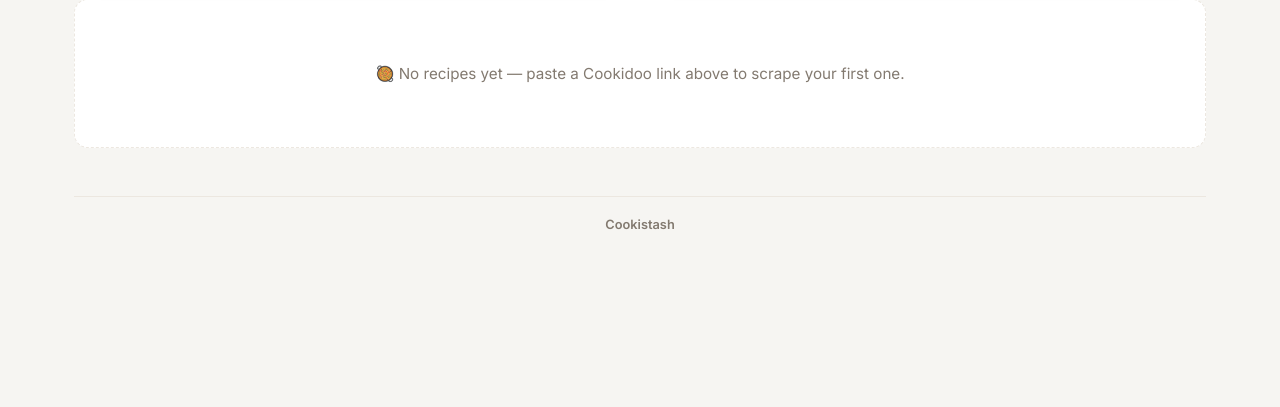
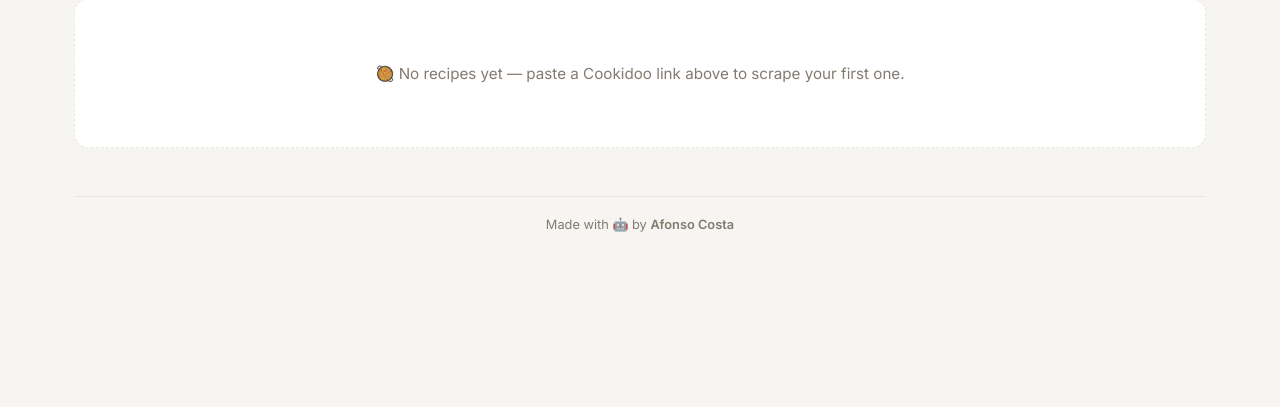
Before and after one commit to afonsoc12/cookistash, a Django app: page / in a window 1280 px wide. Shown: the part 295-702 px from the top of the page. Run offline with Django 5.2, Linux system fonts and the light colour scheme; data that the repository does not hold is empty; parts of the project's set-up code (start-up, migrations or seed data) failed here and were passed over.

Commit message:
Restructure footer: "Made with" credit centered, version link bottom-right
Three-column grid instead of a single centered line, so the two pieces
of info don't visually compete for the same spot.

```diff
--- a/cookistash/cookidoo/templates/cookidoo/recipe_list.html
+++ b/cookistash/cookidoo/templates/cookidoo/recipe_list.html
@@ -178,9 +178,11 @@
         .pagination a { color: var(--primary); text-decoration: none; font-weight: 600; }
         .pagination a:hover { text-decoration: underline; }
 
-        .footer { text-align: center; margin-top: 48px; padding-top: 20px; border-top: 1px solid var(--border); font-size: 0.8rem; color: var(--muted); }
+        .footer { display: grid; grid-template-columns: 1fr auto 1fr; align-items: center; gap: 12px; margin-top: 48px; padding-top: 20px; border-top: 1px solid var(--border); font-size: 0.8rem; color: var(--muted); }
         .footer a { color: var(--muted); text-decoration: none; font-weight: 600; }
         .footer a:hover { color: var(--primary); text-decoration: underline; }
+        .footer-made { grid-column: 2; text-align: center; }
+        .footer-version { grid-column: 3; text-align: right; }
     </style>
 </head>
 <body>
@@ -250,7 +252,9 @@
         {% endif %}
 
         <div class="footer">
-            <a href="https://github.com/afonsoc12/cookistash">Cookistash</a>{% if app_version %}@<a href="{{ app_release_url }}">v{{ app_version }}</a>{% endif %}
+            <span></span>
+            <span class="footer-made">Made with 🤖 by <a href="https://github.com/afonsoc12">Afonso Costa</a></span>
+            <span class="footer-version">{% if app_version %}<a href="{{ app_release_url }}">v{{ app_version }}</a>{% endif %}</span>
         </div>
     </div>
 </body>
```
Also changed, not shown: cookistash/cookidoo/templates/cookidoo/discover.html (+6 -2 lines), cookistash/cookidoo/templates/cookidoo/recipe_detail.html (+6 -2 lines).
